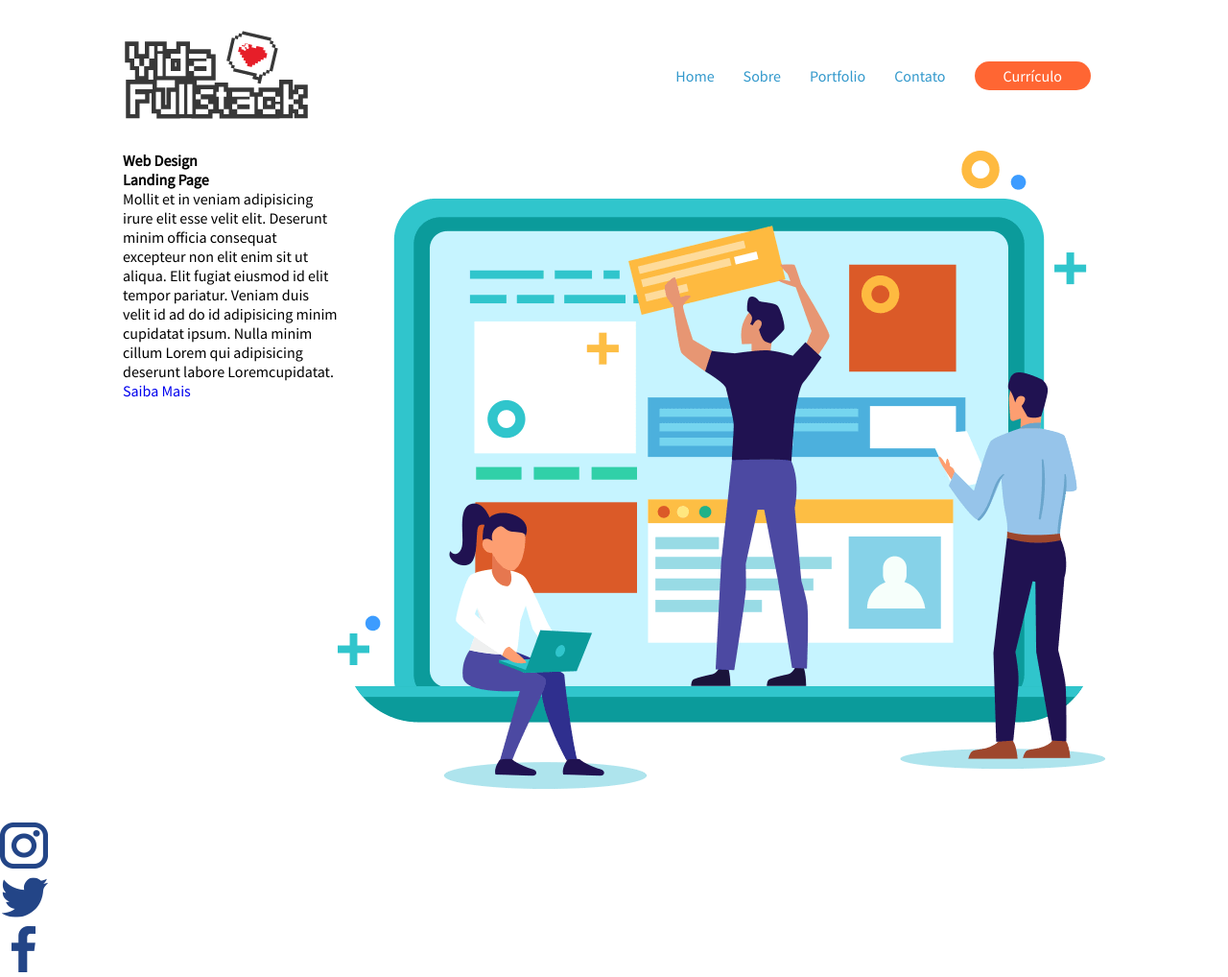
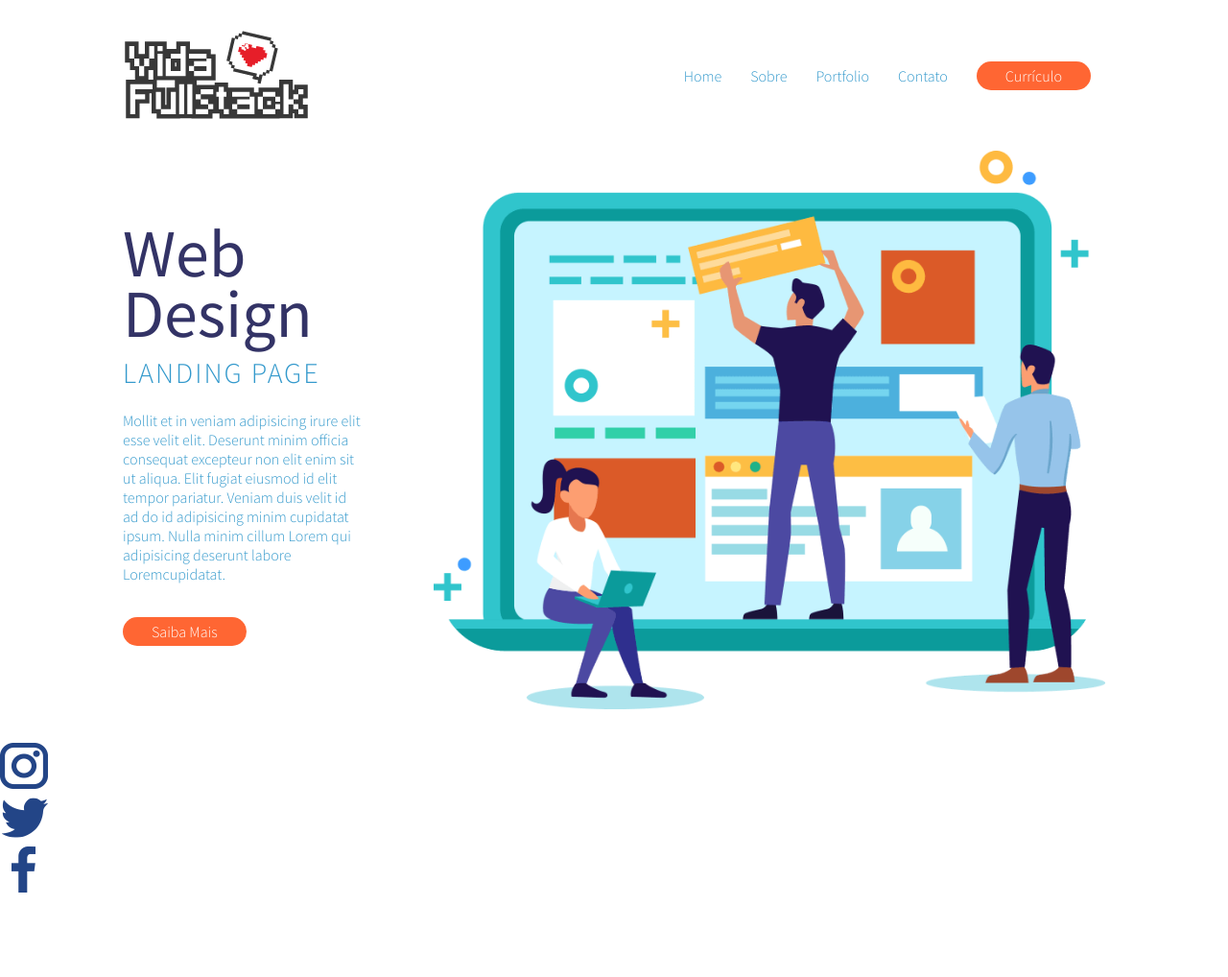
Before and after one commit to daviestrella6/Hands-On-Front-End, a plain HTML site: page index.html in a window 1280 px wide. Shown: the whole page at 96% size. After the commit the page ends 935 px from the top, so only its background shows below. Drawn offline with Linux system fonts and the light colour scheme.

Commit message:
criação do main e arquivos css para ele

```diff
--- /dev/null
+++ b/assets/css/main.css
@@ -0,0 +1,34 @@
+.sobre-web {
+    align-items: center;
+    justify-content: space-between;
+}
+.sobre-web article{
+    width: 250px;
+}
+
+.sobre-web article h1{
+    font-size: 70px;
+    line-height: 90%;
+    font-weight: 400;
+    color: #333366;
+}
+
+.sobre-web article h2,
+.sobre-web article p{
+    color: #3399cc;
+}
+
+.sobre-web article h2{
+    font-size: 30px;
+    text-transform: uppercase;
+    letter-spacing: 2px;
+    line-height: 200%;
+}
+
+.sobre-web article p{
+    margin: 10px 0px 40px;
+}
+
+.sobre-web figcaption img{
+    width: 700px;
+}
--- a/assets/css/style.css
+++ b/assets/css/style.css
@@ -6,6 +6,7 @@
 
 @import './header.css';
 @import './buttons.css';
+@import './main.css';
 
 /* Reset CSS */
 
@@ -15,6 +16,7 @@
     border: 0;
     font-size: 100%;
     font-family: 'Source Sans Pro', sans-serif;
+    font-weight: 300;
     vertical-align: baseline;
     text-decoration: none;
 }
--- a/index.html
+++ b/index.html
@@ -49,7 +49,7 @@
     <!-- Container-->
     <main class="container">
         <!-- Section conteúdo-->
-        <section class="row">
+        <section class="row sobre-web">
             <!-- Conteúdo de Texto sobre o Site -->
             <article>
                 <h1>Web Design</h1>
@@ -58,7 +58,7 @@
                 <p>Mollit et in veniam adipisicing irure elit esse velit elit. Deserunt minim officia consequat excepteur non elit enim sit ut aliqua. Elit fugiat eiusmod id elit tempor pariatur. Veniam duis velit id ad do id adipisicing minim cupidatat
                     ipsum. Nulla minim cillum Lorem qui adipisicing deserunt labore Loremcupidatat.</p>
 
-                <a href="#">Saiba Mais</a>
+                <a href="#" class="btn btn-laranja">Saiba Mais</a>
             </article>
             <!-- End Conteúdo de Texto sobre o Site -->
 
```
